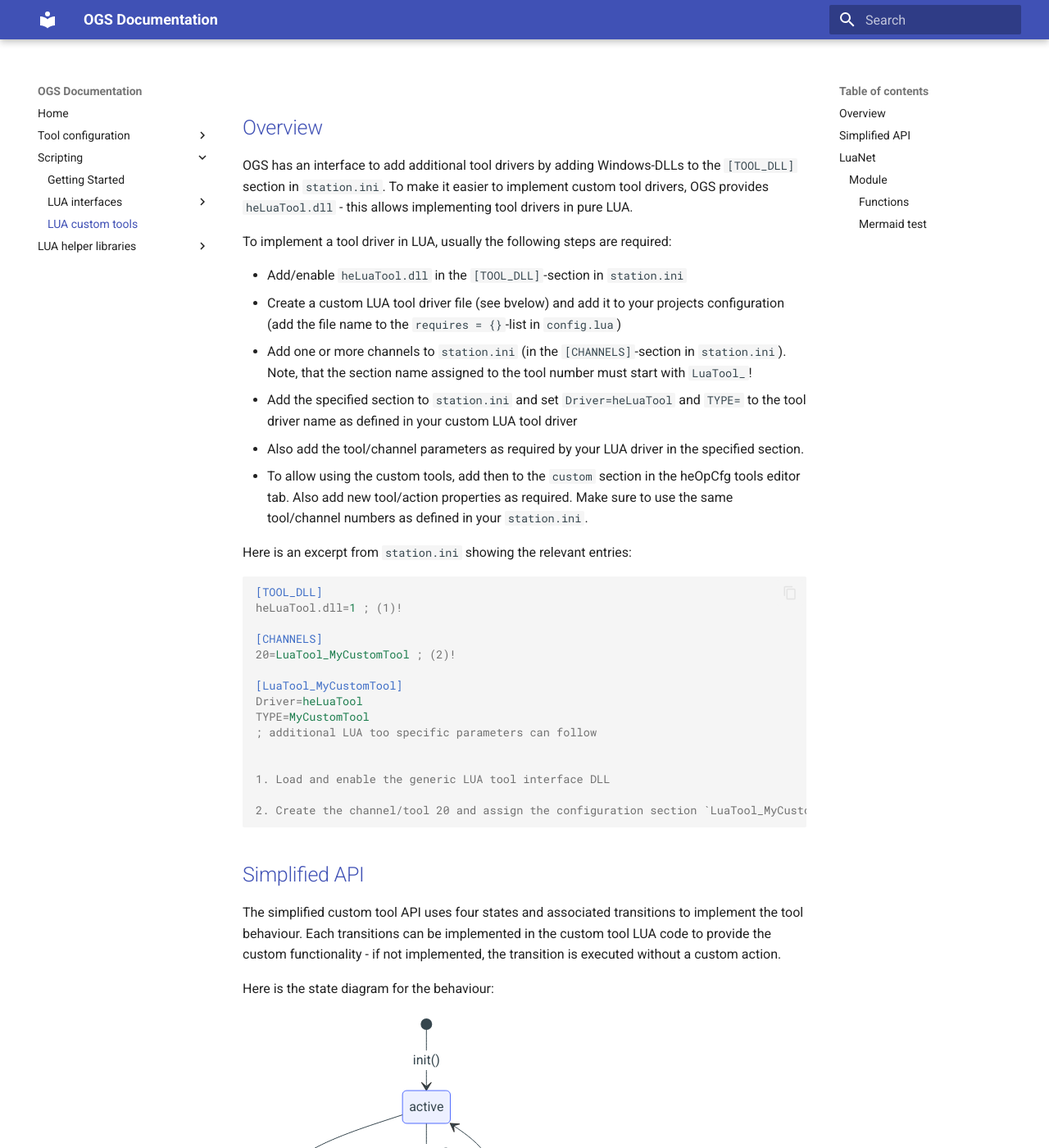
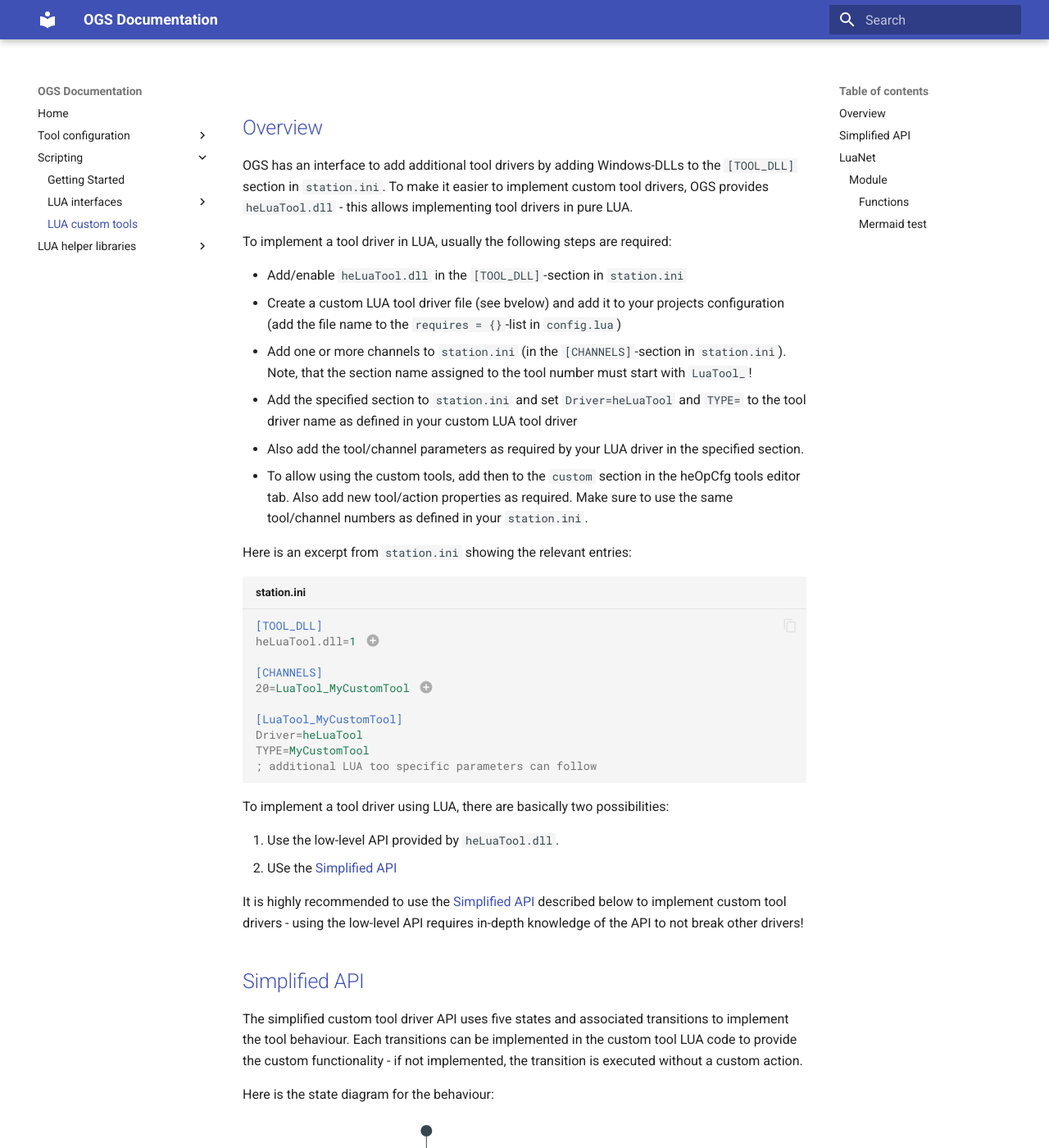
Before and after one commit to haller-erne/ogs, an MkDocs documentation site: the page built from docs/v3/lua/customtools.md, in a window 1280 px wide and 1400 px high. Shown: the whole window at 82% size. Built offline with MkDocs 1.6.1 and Material for MkDocs 9.7.7, drawn with Linux system fonts in a browser that asks for light colours.

Commit message:
Added notes

````diff
--- a/docs/v3/lua/customtools.md
+++ b/docs/v3/lua/customtools.md
@@ -21,7 +21,7 @@ To implement a tool driver in LUA, usually the following steps are required:
 
 Here is an excerpt from `station.ini` showing the relevant entries:
 
-``` ini
+``` ini title="station.ini"
 [TOOL_DLL]
 heLuaTool.dll=1 ; (1)!
 
@@ -32,19 +32,22 @@ heLuaTool.dll=1 ; (1)!
 Driver=heLuaTool
 TYPE=MyCustomTool
 ; additional LUA too specific parameters can follow
-
+```
 
 1. Load and enable the generic LUA tool interface DLL
 
 2. Create the channel/tool 20 and assign the configuration section `LuaTool_MyCustomTool`. Make sure to start the section name with `LuaTool_`, else the Lua tool DLL will not get loaded for this section!
 
+To implement a tool driver using LUA, there are basically two possibilities:
 
+1. Use the low-level API provided by `heLuaTool.dll`.
+2. USe the [Simplified API](#simplified-api)
 
-```
+It is highly recommended to use the [Simplified API](#simplified-api) described below to implement custom tool drivers - using the low-level API requires in-depth knowledge of the API to not break other drivers!
 
 ## Simplified API
 
-The simplified custom tool API uses four states and associated transitions to implement the tool behaviour. Each transitions can be implemented in the custom tool LUA code to provide the custom functionality - if not implemented, the transition is executed without a custom action.
+The simplified custom tool driver API uses five states and associated transitions to implement the tool behaviour. Each transitions can be implemented in the custom tool LUA code to provide the custom functionality - if not implemented, the transition is executed without a custom action.
 
 Here is the state diagram for the behaviour:
 
````
